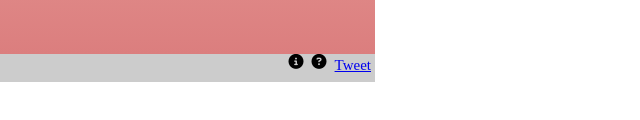
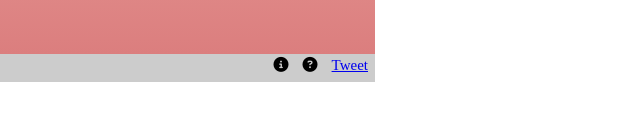
Before and after one commit to hikedan/hikedan.github.io, a plain HTML site: page LOOP/index.html in a window 1280 px wide. Shown: the part 524-644 px from the top of the page, 0-640 px from the left. Drawn offline with Linux system fonts and the light colour scheme.

Commit message:
レイアウト調整

```diff
--- a/LOOP/css/style.css
+++ b/LOOP/css/style.css
@@ -39,11 +39,12 @@ h1 {
     height: 28px;
     display: flex;
     flex-direction: row-reverse;
+    padding-top: 3px;
 }
 
 #menu > * {
     float: right;
-    margin: 0 4px;
+    padding: 0 7px;
 }
 
 .content:not(.display) {
@@ -208,7 +209,3 @@ table td {
     border-left: 1px solid black;
     border-right: 1px solid black;
 }
-
-.share {
-    padding-top: 3px;
-}
```
